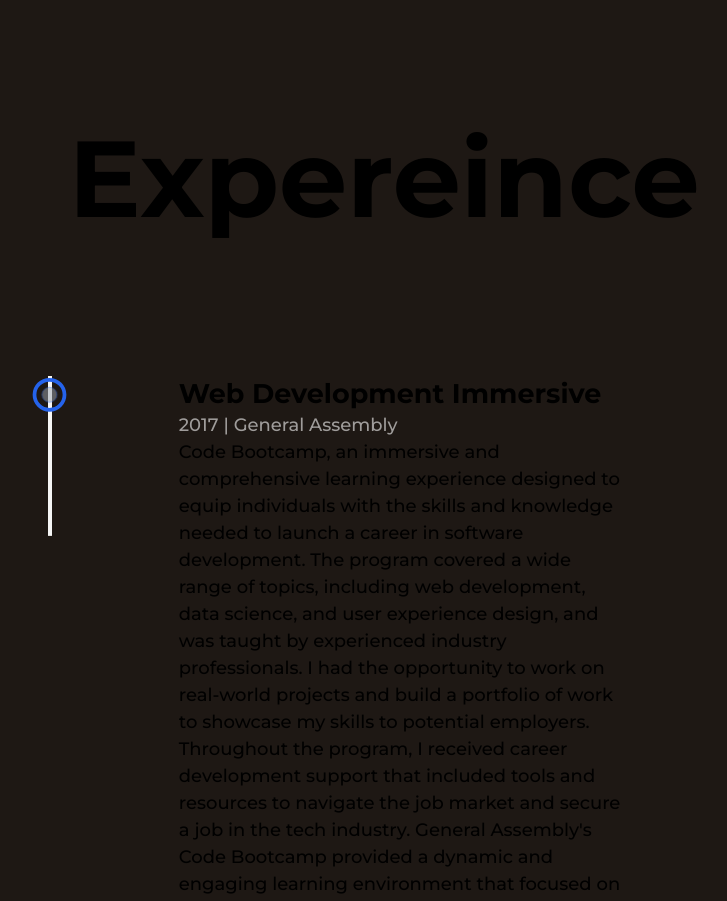
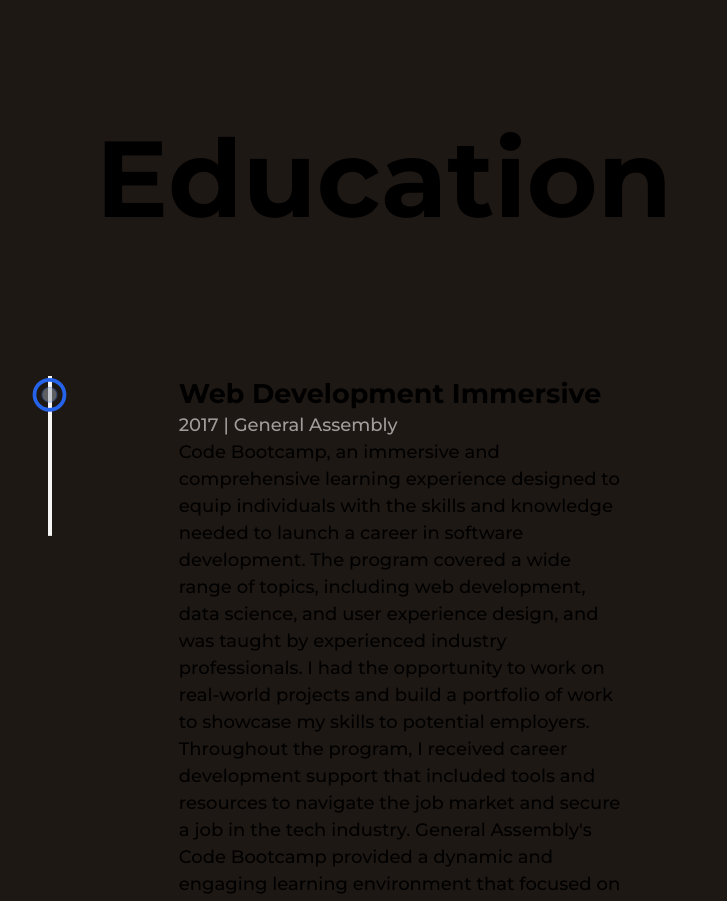
Before and after one commit to tch180/Portfolio-2023, a Next.js app: page /about in a window 1280 px wide. Shown: the part 5140-6041 px from the top of the page, without its empty margins (256-983 px from the left). Built offline with nearby package versions, Linux system fonts and the light colour scheme.

Commit message:
updated education section

```diff
--- a/src/components/Education.js
+++ b/src/components/Education.js
@@ -38,8 +38,8 @@
   );
   return (
     <div className="my-64">
-      <h2 className="font-bold text-8xl mb-32 w-full text-center">
-        Expereince
+      <h2 className="font-bold text-8xl mb-32 w-full text-center md:text-6xl xs:text-4xl md:mb-16">
+        Education
       </h2>
       <div ref={ref} className="w-[75%] mx-auto relative ">
         <motion.div  style={{scaleY: scrollYProgress}}
```
